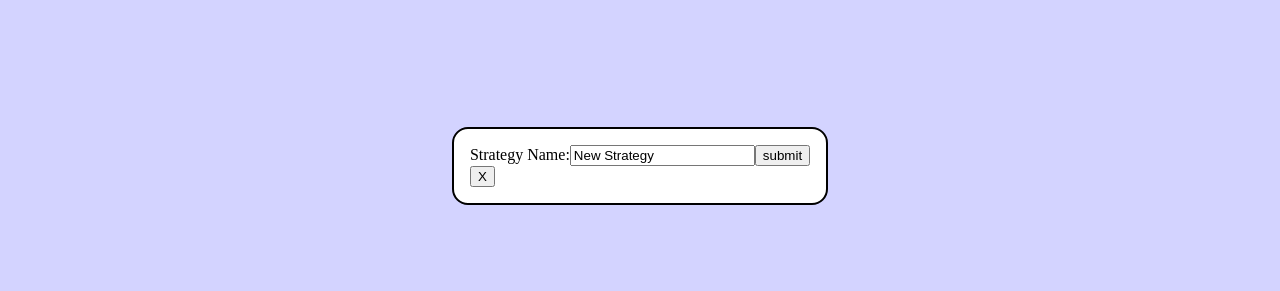
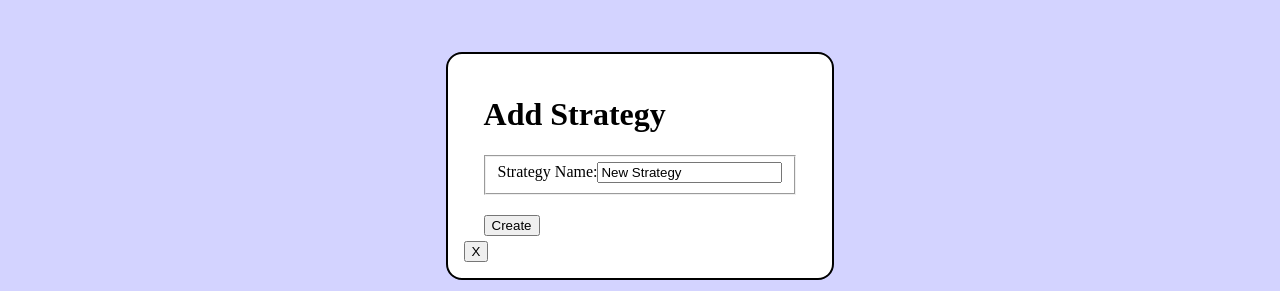
Before and after one commit to BagelEnthusiast/dominion-sim-client, a React (Vite) app: page / in a window 1280 px wide. Both pictures are taken after a click on the button "Add Strategy". Shown: the part 234-525 px from the top of the page. Built offline with nearby package versions, Linux system fonts and the light colour scheme; no server answers.

Commit message:
WIP add strategy functionality

```diff
--- a/src/DeckApp.css
+++ b/src/DeckApp.css
@@ -19,3 +19,10 @@
   top: 10px;
   right: 10px;
 }
+.wrapper {
+  padding: 5px 20px;
+}
+
+.wrapper fieldset {
+  margin: 20px 0;
+}
--- a/src/DeckApp.tsx
+++ b/src/DeckApp.tsx
@@ -1,4 +1,4 @@
-import { useState, useEffect, useCallback } from 'react'
+import { useState, useEffect, useCallback, FormEvent } from 'react'
 import { Card } from './components/Card'
 import { Strategy } from './interfaces'
 import { getCardDataAsync, getUserStrategiesAsync } from './apiCalls'
@@ -12,24 +12,29 @@ import { MyModal } from './components/MyModel'
 const isDev = import.meta.env.DEV
 const apiUrl = isDev ? 'http://localhost:5173' : 'https://dominion-sim-client.vercel.app/'
 
+interface eventTarget {
+  name: {value: string}
+}
+
 export function DeckApp() {
+  console.log('deckApp mounted')
   const [cardList, setCardList] = useState<string[] | undefined>()
   const username = useAccount()
   const [strategies, setStrategies] = useState <Strategy[] | undefined>()
   const [modalOpen, setModalOpen] = useState(false)
 
-  const handleNewStrategy = useCallback((l: string) => {
+  function handleSubmit(event: FormEvent<HTMLFormElement>) {
+    console.log('event:', event)
+    event.preventDefault();
+    //const target: eventTarget = event.target
     if (!strategies) {
       throw new Error('This code should not be accessible')
     }
-
-    const newStrategy: Strategy = { 'label': l, 'shoppingList': []}
-
-    //why can't I use the spread stynax here?
+    const newStrategy: Strategy = { 'label': 'test', 'shoppingList': []}
     const newStrategies: Strategy[] = [newStrategy, ...strategies]
-
     setStrategies(newStrategies)
-  }, [strategies])
+    console.log('all strategies: ', strategies)
+  }
 
   useEffect(() => {
     getCardDataAsync()
@@ -59,6 +64,7 @@ export function DeckApp() {
         <>
           <Chart strategies={strategies}/>
           {strategies.map((strat, index) => {
+            console.log('strategy in map from deckapp:', strat)
             return (
               <div key={`strat-${index}`}>
                 <StrategyDisplay initialStrategy={strat} username={username}/>
@@ -72,13 +78,18 @@ export function DeckApp() {
       {modalOpen && <MyModal
         onExit={() => setModalOpen(false)}
         >
-          <form onSubmit={() => handleNewStrategy('input')}>
+          <div className='wrapper'>
+            <h1>Add Strategy</h1>
+          <form onSubmit={handleSubmit}>
+            <fieldset>
             <label>
               Strategy Name:
               <input type="text" name="name" defaultValue='New Strategy'/>
             </label>
-            <input type='submit' value='submit'/>
+            </fieldset>
+            <button type='submit'>Create</button>
           </form>
+          </div>
           <button onClick={() => setModalOpen(false)}> X </button>
         </MyModal>
       }
@@ -92,7 +103,6 @@ export function DeckApp() {
       <div id="strategies-container">
 
 
-
       </div>
     </div>
   )
--- a/src/apiCalls.tsx
+++ b/src/apiCalls.tsx
@@ -12,12 +12,11 @@ export async function getCardDataAsync(): Promise<string[]> {
   const response = await fetch('https://dominion-sim-api.mpaulweeks.com/cards')
   const dominionApiData = (await response.json()) as unknown as CardSet[]
   const allCards = dominionApiData.map(cs => cs.cards).flat()
-  console.log(allCards)
   return allCards
 }
 
 export async function createStrategy(strat: Strategy, username: string): Promise<Response> {
-  console.log(strat);
+
   try {
     const response: Response = await fetch(`${apiUrl}/user/strategy`, {
       method: 'POST',
--- a/src/components/StrategyDisplay.tsx
+++ b/src/components/StrategyDisplay.tsx
@@ -10,17 +10,20 @@ interface Props {
 }
 
 export const StrategyDisplay = (props: Props) => {
+  console.log('strategy from props:', props.initialStrategy)
   const [strategy, setStrategy] = useState(props.initialStrategy);
-
-  useEffect(() => {
-    updateStrategy(strategy, props.username)
-      .catch(console.log);
-  }, [strategy]);
+  console.log('strategy state: ', strategy)
+  // useEffect(() => {
+  //   updateStrategy(strategy, props.username)
+  //     .catch(console.log);
+  // }, [strategy]);
 
   //creates stable function reference
   const updateCard = useCallback((arrIndex: number, delta: number) => {
+    console.log('update strategy hit')
     strategy.shoppingList[arrIndex].quantity += delta;
     setStrategy({ ...strategy });
+    updateStrategy(strategy, props.username)
   }, [strategy]);
 
   return (
--- a/src/getGoogleUrl.ts
+++ b/src/getGoogleUrl.ts
@@ -15,7 +15,6 @@ export const getGoogleUrl = (from: string) => {
     ].join(' '),
     state: from,
   };
-  console.log('options: ', options)
   // built in javascript function to convert an object to a query string
   const qs = new URLSearchParams(options);
 
--- a/src/hooks/useAccount.ts
+++ b/src/hooks/useAccount.ts
@@ -3,10 +3,6 @@ import { JwtPayload } from "../interfaces"
 
 export function useAccount() {
   const token = localStorage.getItem('token');
-
-  //const token = useLocation().search
-  console.log('token: ', token)
-
   if (!token) return null
 
   //const token: string = Cookies.get('access-token') as string
```
